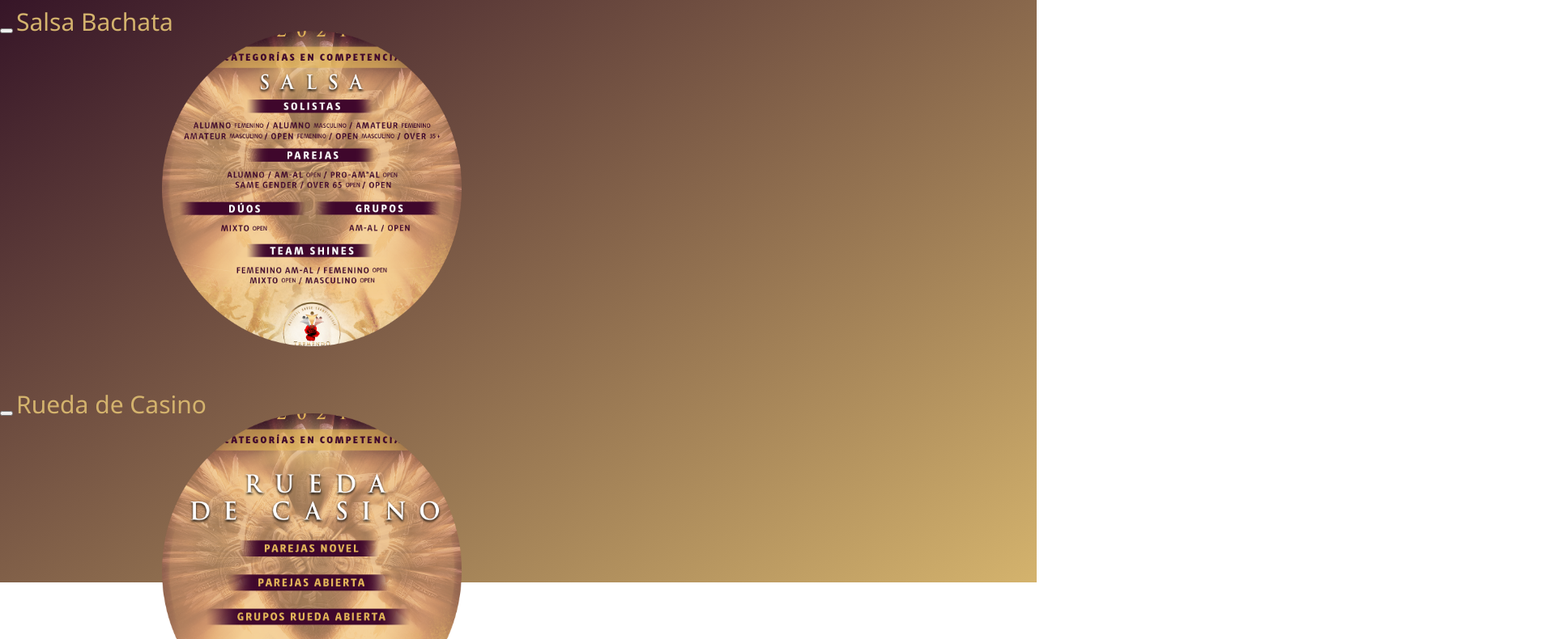
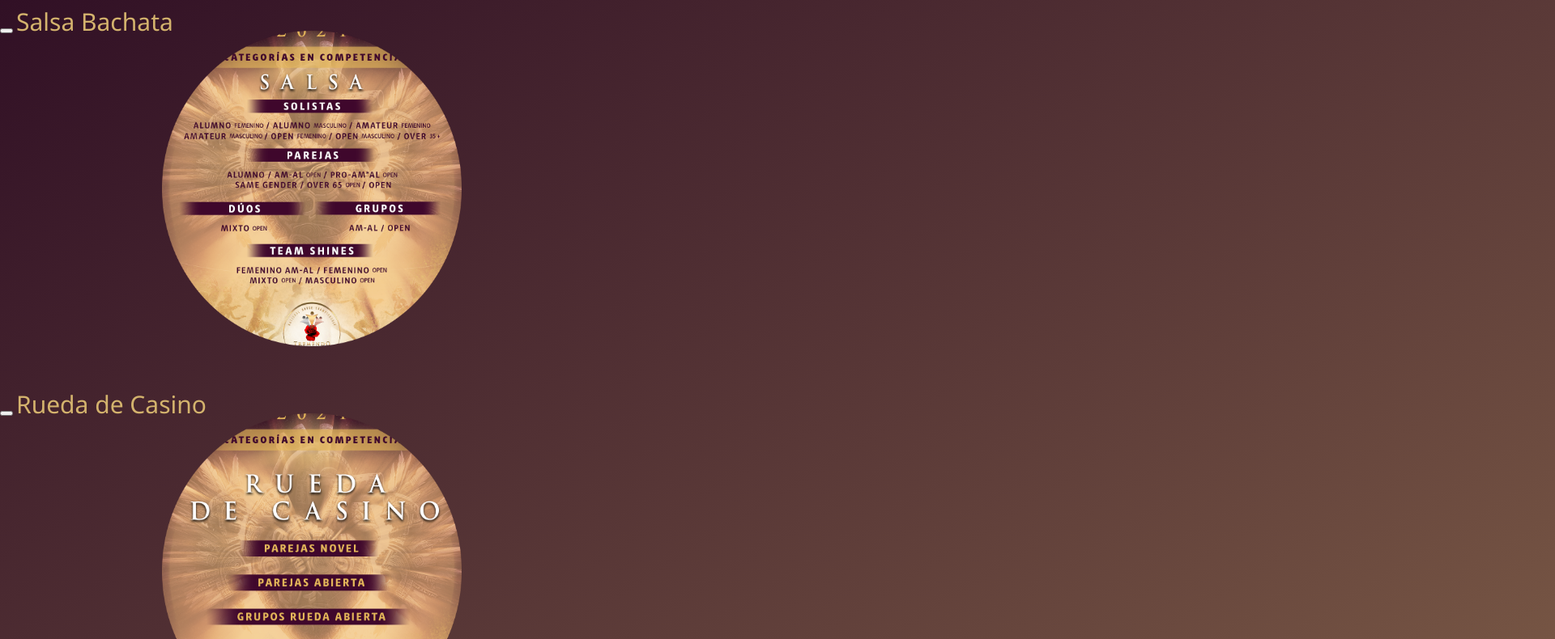
Before and after one commit to tremendorumboncompetencia/TR2024, a plain HTML site: page index.html in a window 1280 px wide. Shown: the part 80-870 px from the top of the page at 81% size, 1920 px wide, since content can reach past the window. Drawn offline with Linux system fonts and the light colour scheme.

Commit message:
Update index.html

```diff
--- a/index.html
+++ b/index.html
@@ -26,9 +26,9 @@
         html, body {
             margin: 0;
             padding: 0;
-            height: 100%;
-            width: 100%;
-            overflow: hidden; /* Evita el desplazamiento */
+            height: 300%;
+            width: 300%;
+
         }
         #nombre0,#nombre1,#nombre2,#nombre3,#nombre4,#nombre5,
         #nombre6,#nombre7,#nombre8,#nombre9,#nombre10,#nombre11,
```
